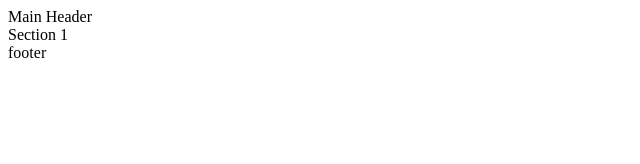
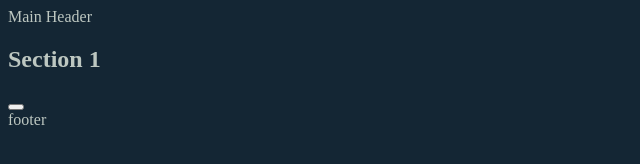
Before and after one commit to rbvega/exercises, a plain HTML site: page index.html in a window 1280 px wide. Shown: the whole page, without its empty margins (0-640 px from the left). Drawn offline with Linux system fonts and the light colour scheme.

Commit message:
CSS and Javascript
Added a css file and a javascript file to be used by index.

```diff
--- /dev/null
+++ b/css/indexStyling.css
@@ -0,0 +1,4 @@
+body {
+    background-color:#142634;
+    color:#BDC7C1;
+}
--- a/index.html
+++ b/index.html
@@ -2,10 +2,15 @@
 <html>
     <head>
         <title>Working Repo</title>
+        <link rel="stylesheet" type="text/css" href="css/indexStyling.css">
+        <script src="javascript/indexScript.js"></script>
     </head>
     <body>
         <header>Main Header</header>
-        <section>Section 1</section>
+        <section>
+            <h1>Section 1</h1>
+            <button type="button" onclick="firstButton()"/>
+        </section>
         <footer>footer</footer>
     </body>
 </html>
--- /dev/null
+++ b/javascript/indexScripts.js
@@ -0,0 +1,3 @@
+ function firstButton() {
+     document.getElementById("btn").innerHTML = "Paragraph changed";
+ }
```
